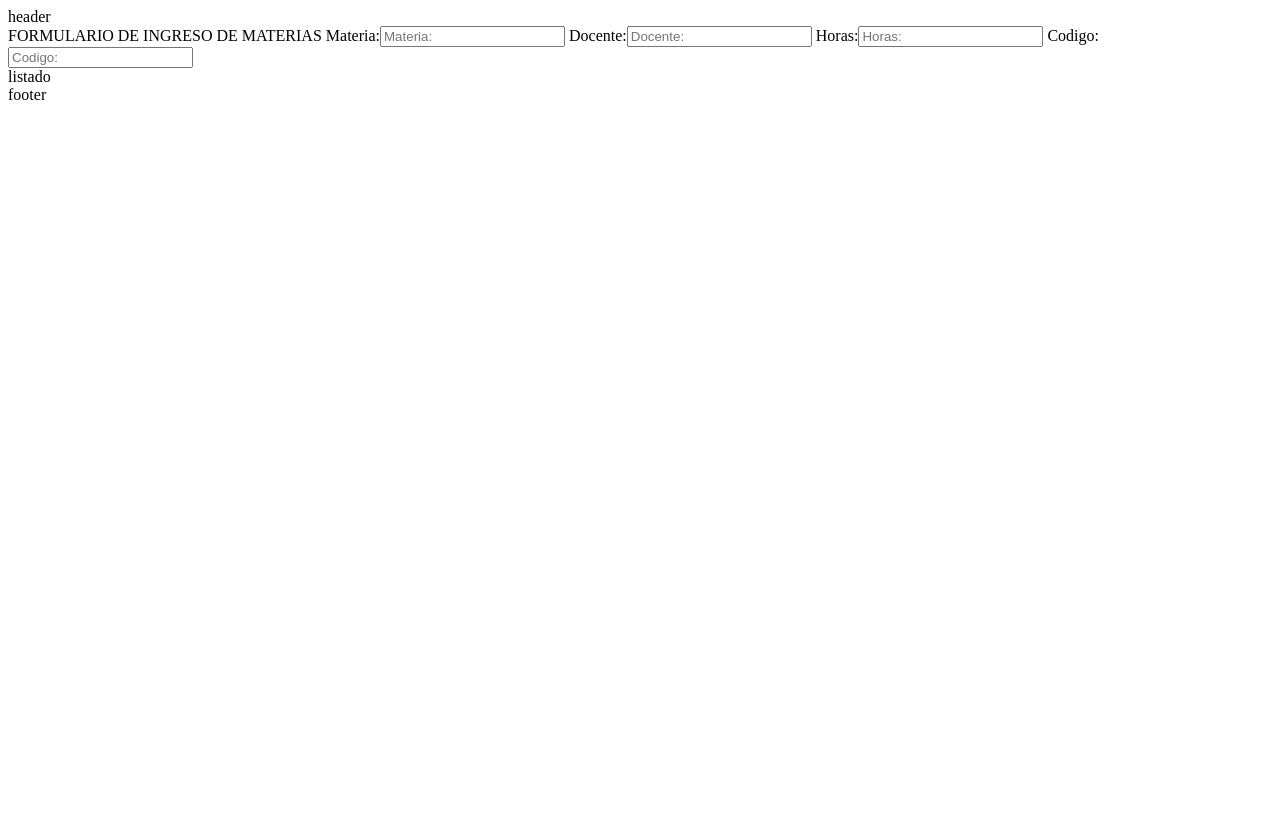
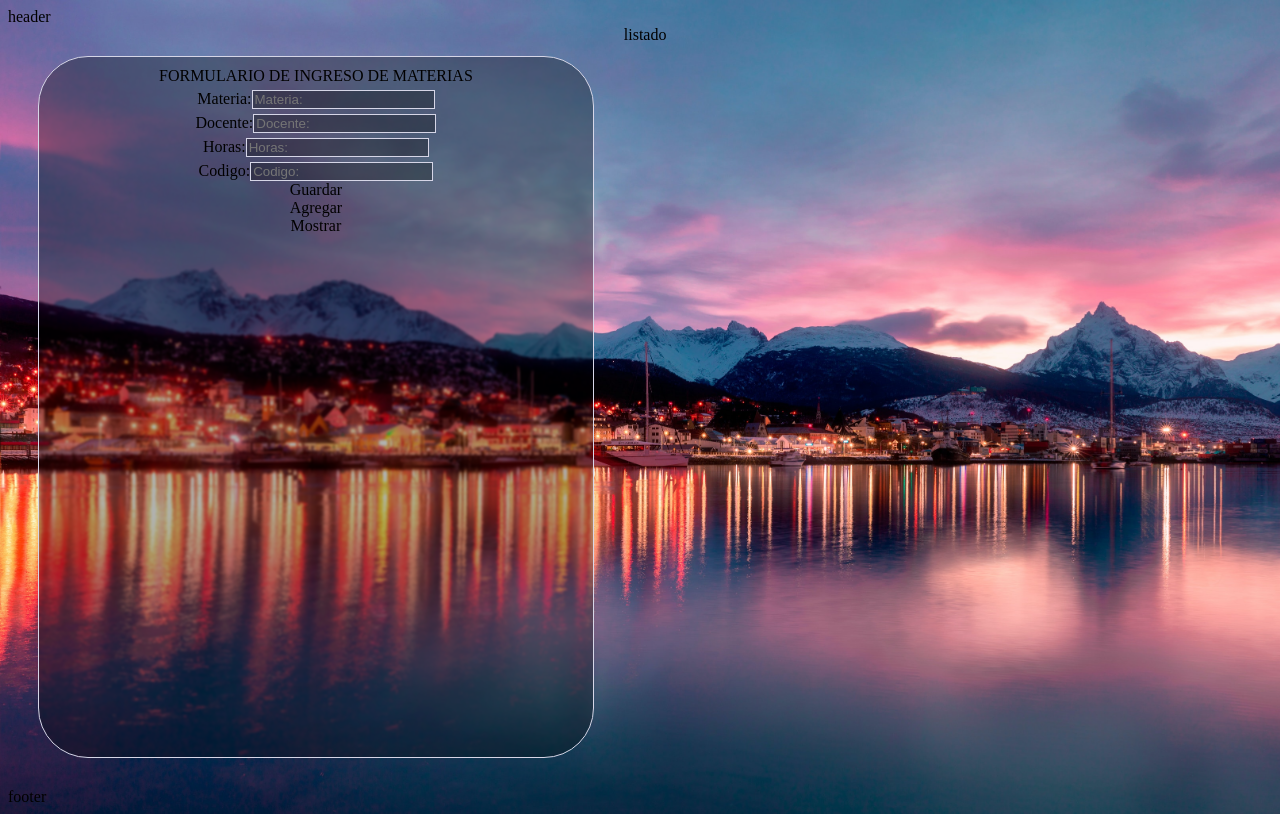
Before and after one commit to anitabananitaa/tp5_react, a React (Create React App) app: page / in a window 1280 px wide. Built offline with nearby package versions, Linux system fonts and the light colour scheme.

Commit message:
Update 4 files

```diff
--- a/src/componentes/Boton.js
+++ b/src/componentes/Boton.js
@@ -6,6 +6,10 @@ export default class Boton extends React.Component {
     this.state = {};
   }
   render() {
-    return <div>a</div>;
+    return (
+      <span className="Boton">
+        {this.props.titulo}
+      </span>
+    );
   }
 }
--- a/src/componentes/Formulario.js
+++ b/src/componentes/Formulario.js
@@ -17,22 +17,13 @@ export default class Formulario extends React.Component {
     return (
       <div className="Formulario">
         FORMULARIO DE INGRESO DE MATERIAS
-        <label>
-          {" "}
-          <Input titulo="Materia:" />{" "}
-        </label>
-        <label>
-          {" "}
-          <Input titulo="Docente:" />{" "}
-        </label>
-        <label>
-          {" "}
-          <Input titulo="Horas:" />{" "}
-        </label>
-        <label>
-          {" "}
-          <Input titulo="Codigo:" />{" "}
-        </label>
+          <Input titulo="Materia:" />
+          <Input titulo="Docente:" />
+          <Input titulo="Horas:" />
+        <Input titulo="Codigo:" />
+        <Boton titulo="Guardar"/>
+        <Boton titulo="Agregar"/>
+        <Boton titulo="Mostrar"/>
       </div>
     );
   }
--- a/src/styles.css
+++ b/src/styles.css
@@ -1,4 +1,4 @@
-.body {
+body {
   background-image: url(./assets/ushi.jpg);
   background-size: cover;
   background-repeat: no-repeat;
@@ -15,7 +15,29 @@
   flex-direction: column;
 }
 
-.cuerpito {
+.cuerpo {
   display: flex;
   flex-direction: row;
 }
+
+.Formulario {
+  display: flex;
+  flex-direction: column;
+  margin: 30px;
+  min-height: calc(100vh - 120px);
+	padding: 10px 120px;
+  border-radius: 50px;
+  background-color: rgba(0, 0, 0, 0.3);
+  align-items: center;
+  border: 1px solid #d6d6e7;
+  backdrop-filter: blur(1px);
+}
+
+.Formulario
+input {
+  text-align: left;
+  margin-top: 5px;
+  background-color: rgba(0, 0, 0, 0.3);
+  cursor: text;
+  border: 1px solid #d6d6e7;
+}
```
Also changed, not shown: 1 other file (tests, documents, lock files or other folders).
